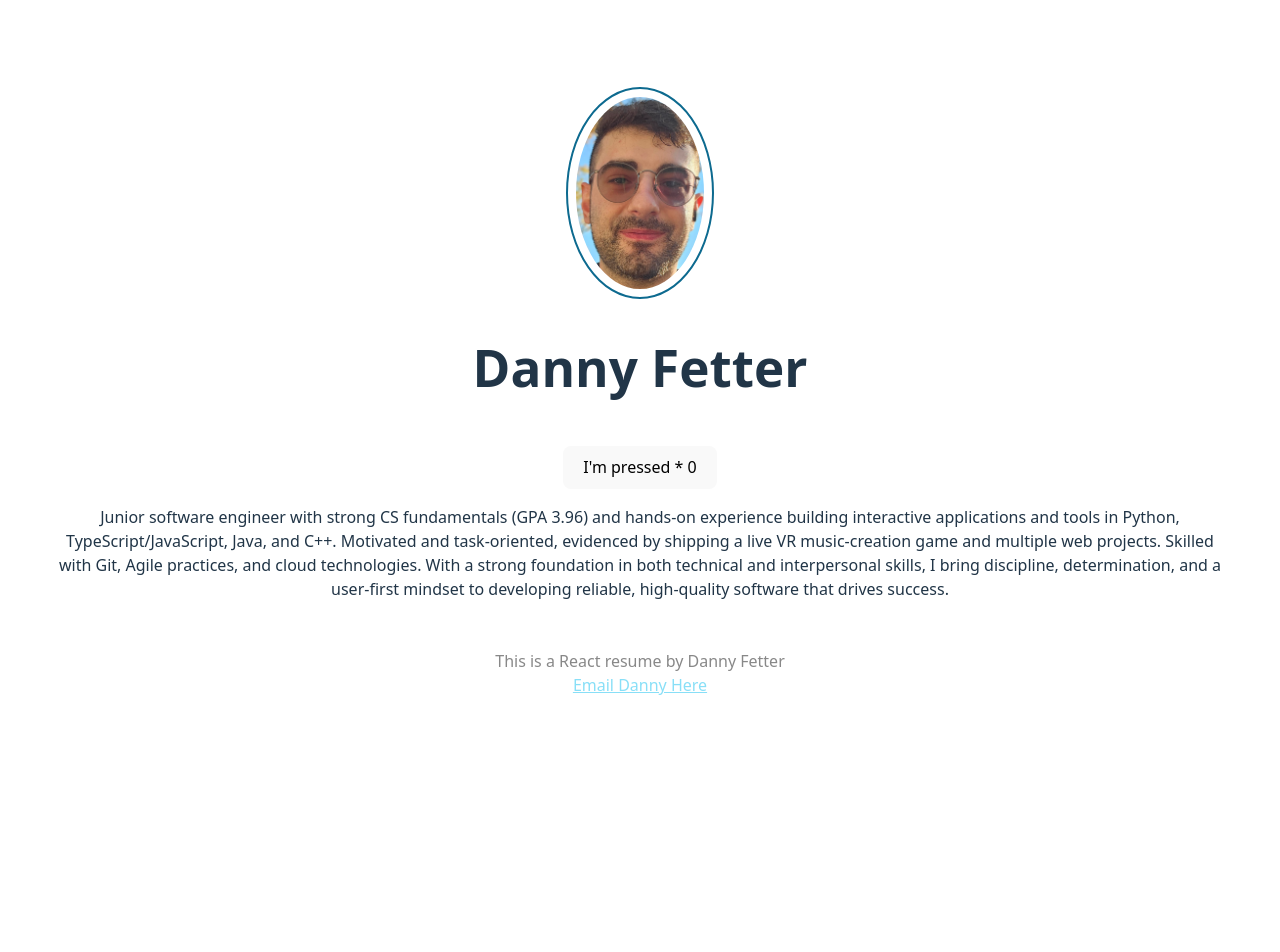
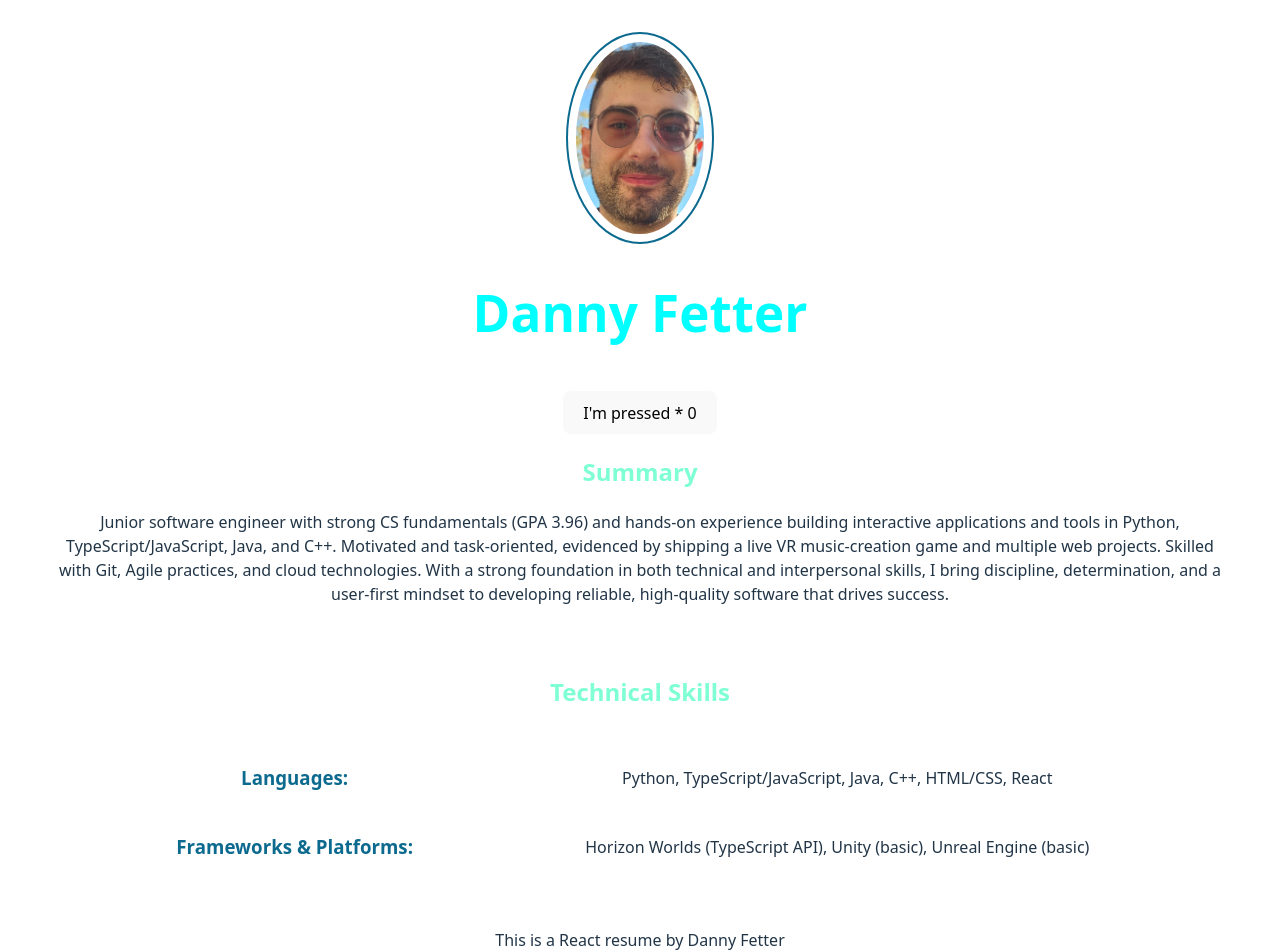
Before and after one commit to Astraspire/astraspire.github.io, a React (Vite) app in the folder my-app/: page / in a window 1280 px wide. Shown: the top 952 px of the page. Before the commit the page ends 800 px from the top, so only its background shows below. Built offline with nearby package versions, Linux system fonts and the light colour scheme.

Commit message:
Add technical skills section with flexbox layout
Introduced a new Technical Skills section in App.jsx using a flexbox-based container for improved layout and readability. Updated App.css with new styles for headings and the container, and removed unused logo animation code.

```diff
--- a/my-app/src/App.css
+++ b/my-app/src/App.css
@@ -19,25 +19,43 @@
   filter: drop-shadow(0 0 2em #4dcff3aa);
 }
 
-@keyframes logo-spin {
-  from {
-    transform: rotate(0deg);
-  }
-  to {
-    transform: rotate(360deg);
-  }
-}
-
-@media (prefers-reduced-motion: no-preference) {
-  a:nth-of-type(2) .logo {
-    animation: logo-spin infinite 20s linear;
-  }
-}
-
 .card {
   padding: 1em;
 }
 
+h1 {
+  color: aqua;
+}
+
+h2 {
+  color: aquamarine;
+}
+
+h3 {
+  color: #0d6a8f;
+}
+
+.container {
+  display: grid;
+  grid-template-columns: 0.25fr 0.5fr;
+  grid-template-rows: auto;
+  align-content: space-evenly;
+  justify-content: space-evenly;
+  align-items: center;
+  row-gap: 0.2em;
+  padding-top: 1em;
+};
+
+.container div {
+  display: flex;
+  flex-direction: row;
+  align-content: space-evenly;
+  height: 2em;
+  flex: 1;
+  border-radius: 90%;
+  background-color: #0d6a8f;
+};
+
 .email-me {
   color: #888;
 }
--- a/my-app/src/App.jsx
+++ b/my-app/src/App.jsx
@@ -1,7 +1,17 @@
-import { useState } from 'react'
-import profilePic from './assets/dfetterProfilePic.jpg'
-import viteLogo from '/vite.svg'
-import './App.css'
+import { useState } from 'react';
+import profilePic from './assets/dfetterProfilePic.jpg';
+import './App.css';
+
+function TechnicalSkillFlexbox() {
+  return (
+    <div className="container">
+      <div><h3>Languages:</h3></div>
+      <div>Python, TypeScript/JavaScript, Java, C++, HTML/CSS, React</div>
+      <div><h3>Frameworks & Platforms:</h3></div>
+      <div>Horizon Worlds (TypeScript API), Unity (basic), Unreal Engine (basic)</div>
+    </div>
+  );
+}
 
 function ContactLink() {
   return (
@@ -15,7 +25,6 @@ function ContactLink() {
 
 function App() {
   const [count, setCount] = useState(0)
-
   return (
     <>
       <div>
@@ -28,10 +37,24 @@ function App() {
         <button onClick={() => setCount((count) => count + 1)}>
           I'm pressed * {count}
         </button>
+        <h2>
+          Summary
+        </h2>
         <p>
           Junior software engineer with strong CS fundamentals (GPA 3.96) and hands‑on experience building interactive applications and tools in Python, TypeScript/JavaScript, Java, and C++.  Motivated and task-oriented, evidenced by shipping a live VR music‑creation game and multiple web projects. Skilled with Git, Agile practices, and cloud technologies. With a strong foundation in both technical and interpersonal skills, I bring discipline, determination, and a user-first mindset to developing reliable, high-quality software that drives success.
         </p>
       </div>
+
+      <div className="card">
+        <h2>
+          Technical Skills
+        </h2>
+        <p>
+        {/* Fill in technical skills using a flexbox container */}
+        <TechnicalSkillFlexbox />
+        </p>
+      </div>
+
       <p className="email-me">
         This is a React resume by Danny Fetter<br />
         <ContactLink />
```
